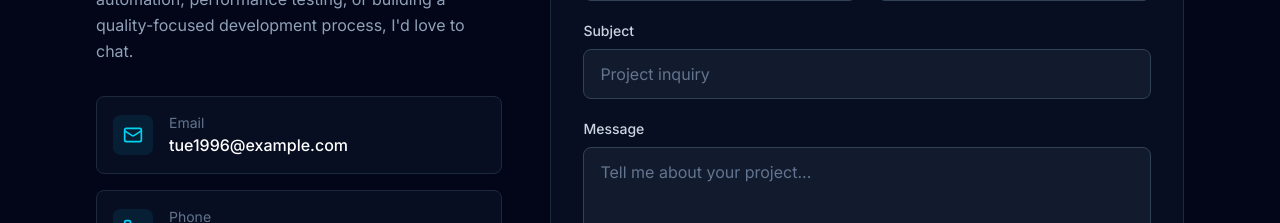
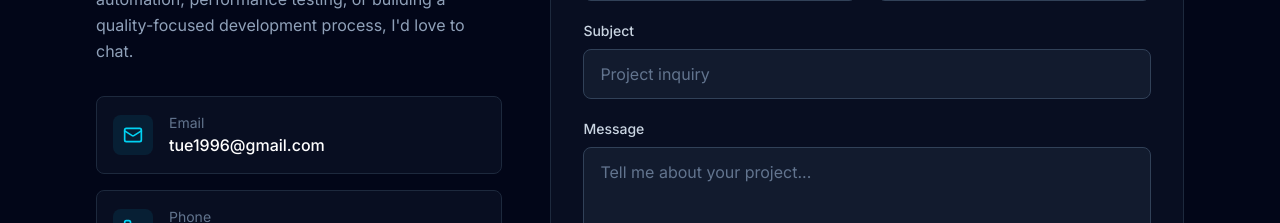
Before and after one commit to tuetranduy/tuetran-porfolio, a React (Vite) app: page / in a window 1280 px wide. Shown: the part 10080-10303 px from the top of the page. Built offline with nearby package versions, Linux system fonts and the light colour scheme; no server answers.

Commit message:
update email

```diff
--- a/src/components/sections/Contact.jsx
+++ b/src/components/sections/Contact.jsx
@@ -87,8 +87,8 @@ ${data.message}
     {
       icon: Mail,
       title: 'Email',
-      value: 'tue1996@example.com',
-      link: 'mailto:tue1996@example.com',
+      value: 'tue1996@gmail.com',
+      link: 'mailto:tue1996@gmail.com',
     },
     {
       icon: Phone,
--- a/src/data/socialLinks.js
+++ b/src/data/socialLinks.js
@@ -1,29 +1,29 @@
-import { FaLinkedin, FaGithub, FaEnvelope } from 'react-icons/fa6';
+import { FaLinkedin, FaGithub, FaEnvelope } from "react-icons/fa6";
 
 export const socialLinks = [
   {
     name: "LinkedIn",
     url: "https://www.linkedin.com/in/tuetranduy/",
     icon: FaLinkedin,
-    color: "#0A66C2"
+    color: "#0A66C2",
   },
   {
     name: "GitHub",
     url: "https://github.com/tuetranduy",
     icon: FaGithub,
-    color: "#333"
+    color: "#333",
   },
   {
     name: "Email",
-    url: "mailto:tue1996@example.com",
+    url: "mailto:tue1996@gmail.com",
     icon: FaEnvelope,
-    color: "#EA4335"
-  }
+    color: "#EA4335",
+  },
 ];
 
 // Telegram Bot Configuration for Contact Form
 // Uses Vercel environment variables (set in Vercel Dashboard > Settings > Environment Variables)
 export const telegramConfig = {
   botToken: import.meta.env.VITE_TELEGRAM_BOT_TOKEN || "",
-  chatId: import.meta.env.VITE_TELEGRAM_CHAT_ID || ""
+  chatId: import.meta.env.VITE_TELEGRAM_CHAT_ID || "",
 };
```
